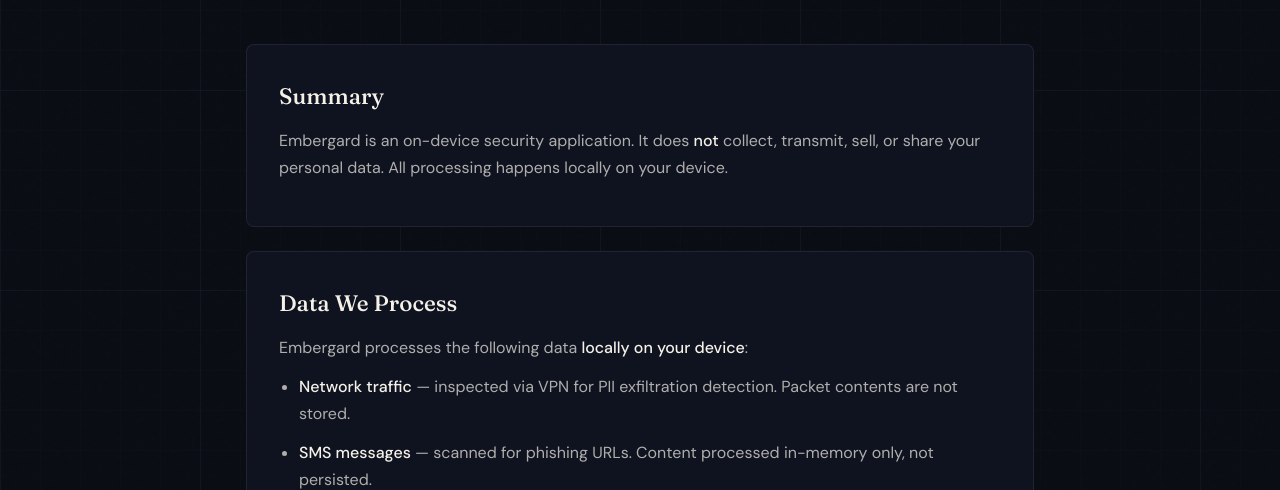
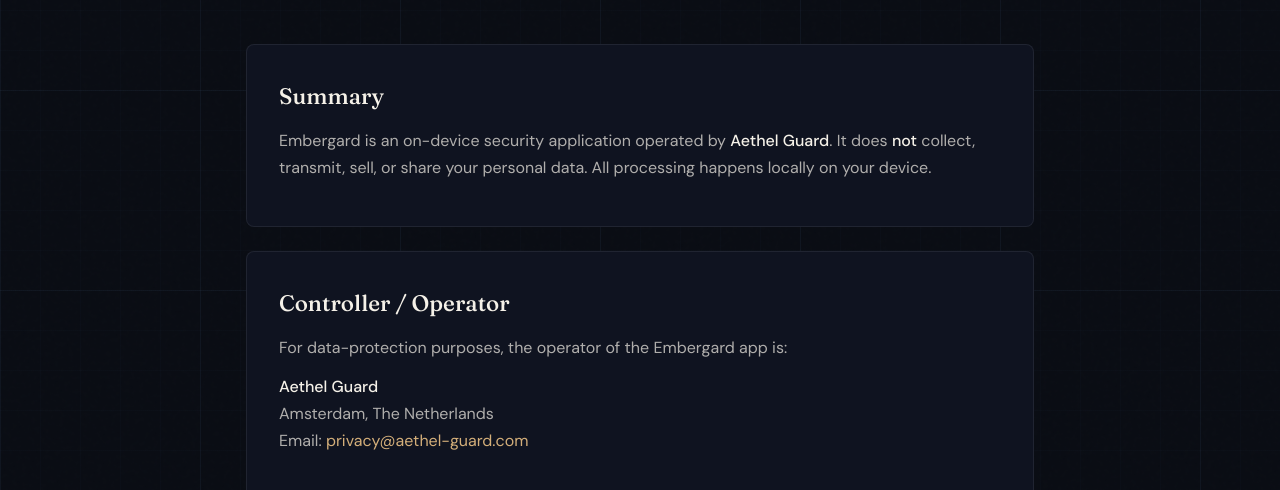
Before and after one commit to Aethel-Guard/embergard.app, a plain HTML site: page privacy/index.html in a window 1280 px wide. Shown: the part 310-800 px from the top of the page. Drawn offline with Linux system fonts and the light colour scheme.

Commit message:
Name Aethel Guard as operator and controller in legal pages
- Terms: Embergard is a product brand of Aethel Guard; operator is Aethel Guard

- Privacy: add Controller/Operator section with Aethel Guard contact details

- Update contact emails to @aethel-guard.com and copyright to Aethel Guard

```diff
--- a/privacy/index.html
+++ b/privacy/index.html
@@ -197,7 +197,13 @@
 <main>
   <div class="card">
     <h2>Summary</h2>
-    <p>Embergard is an on-device security application. It does <strong>not</strong> collect, transmit, sell, or share your personal data. All processing happens locally on your device.</p>
+    <p>Embergard is an on-device security application operated by <strong>Aethel Guard</strong>. It does <strong>not</strong> collect, transmit, sell, or share your personal data. All processing happens locally on your device.</p>
+  </div>
+
+  <div class="card">
+    <h2>Controller / Operator</h2>
+    <p>For data-protection purposes, the operator of the Embergard app is:</p>
+    <p><strong>Aethel Guard</strong><br>Amsterdam, The Netherlands<br>Email: <a href="mailto:privacy@aethel-guard.com">privacy@aethel-guard.com</a></p>
   </div>
 
   <div class="card">
@@ -251,15 +257,16 @@
 
   <div class="card">
     <h2>Contact</h2>
-    <p>For privacy questions: <a href="mailto:privacy@embergard.nl">privacy@embergard.nl</a></p>
+    <p>For privacy questions: <a href="mailto:privacy@aethel-guard.com">privacy@aethel-guard.com</a></p>
+    <p>Aethel Guard, Amsterdam, The Netherlands.</p>
   </div>
 
   <a href="/" class="back">← Back to Embergard</a>
 </main>
 
 <footer>
-  <p class="parent"></p>
-  <p>© 2026 Embergard · A Safer Tomorrow</p>
+  <p class="parent">Embergard is a product brand of Aethel Guard.</p>
+  <p>© 2026 Aethel Guard · A Safer Tomorrow</p>
   <p>
     <a href="/">Home</a> ·
     <a href="/demo">How it works</a> ·
```
Also changed, not shown: terms/index.html (+6 -5 lines).
